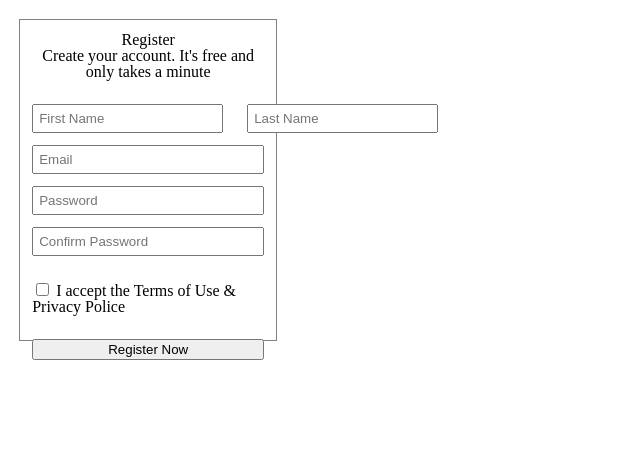
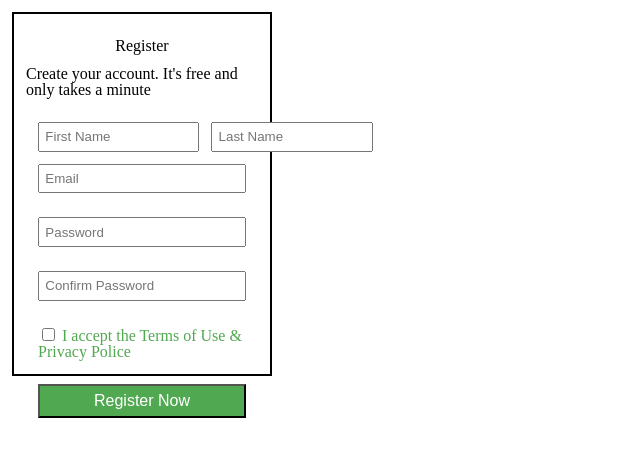
Before and after one commit to RomanSeveryn/form, a plain HTML site: page index.html in a window 1280 px wide. Shown: the whole page, without its empty margins (0-640 px from the left). Drawn offline with Linux system fonts and the light colour scheme.

Commit message:
Add magin and padding

```diff
--- a/assets/css/style.css
+++ b/assets/css/style.css
@@ -1,57 +1,70 @@
-.register-form {
+.container {
+  border: 2px solid;
   display: flex;
   flex-direction: column;
   max-width: 20vw;
-  max-height: 40vh;
-  margin: 1.2em;
-  border: 1px solid grey;
-
+  max-height: 45vh;
+  margin: 12px;
 }
-.register-form  input {
-  padding: 5px;
+.title-form {
+  margin: 12px;
+}
+h1 {
+  display: flex;
+  justify-content: center;
+  margin: 12px;
+}
+p {
+  display: flex;
+  justify-content: center;
+  font-size: 1em;
+}
+span:nth-child(2) {
+color:  #50A851;
 }
 .form {
   display: flex;
   flex-direction: column;
-  align-content: space-between;
-}
-.title-form {
-  display: flex;
-  flex-direction: column;
-  text-align: center;
-}
-.margin-form {
+  justify-content: space-between;
   margin: 12px;
 }
 .info-user {
   display: flex;
+  flex-direction: row;
+
+
+}
+.name {
+  display: flex;
+  max-width: 36%;
+  padding: 0.4em;
+}
+.name + .name {
+  margin-left: 12px;
+
+}
+.info-user > .name {
+  margin-left: 12px;
 }
 .data-user {
   display: flex;
   flex-direction: column;
+
 }
-.name {
-  /* flex-basis: 45%; */
-
+.data {
+  display: flex;
+  flex-direction: column;
+  flex-wrap: wrap;
+  margin: 12px;
+  padding: 0.4em;
+}
+.checkbox-form {
   margin: 12px;
 }
-.data {
-  margin-left: 12px;
-  margin-right: 12px;
-  margin-bottom: 12px;
-
+.button {
+  margin: 12px;
+  background-color: #50A851;
+  color: white;
+  padding: 0.4em;
+  font-size: 1em;
 }
-.main-form {
-  /* display: flex;
-  flex-direction: column;
-
-  align-content: space-between;
-  margin: 12px; */
-}
-.main-form > input {
-  margin-bottom: 12px;
-
-}
-.checkbox-form {
-
-}
--- a/index.html
+++ b/index.html
@@ -8,7 +8,7 @@
     <link rel="stylesheet" href="./assets/css/style.css" />
   </head>
   <body>
-    <article class="register-form">
+    <article class="container">
       <section class="title-form margin-form">
         <h1>Register</h1>
         <p>Create your account. It's free and only takes a minute</p>
```
